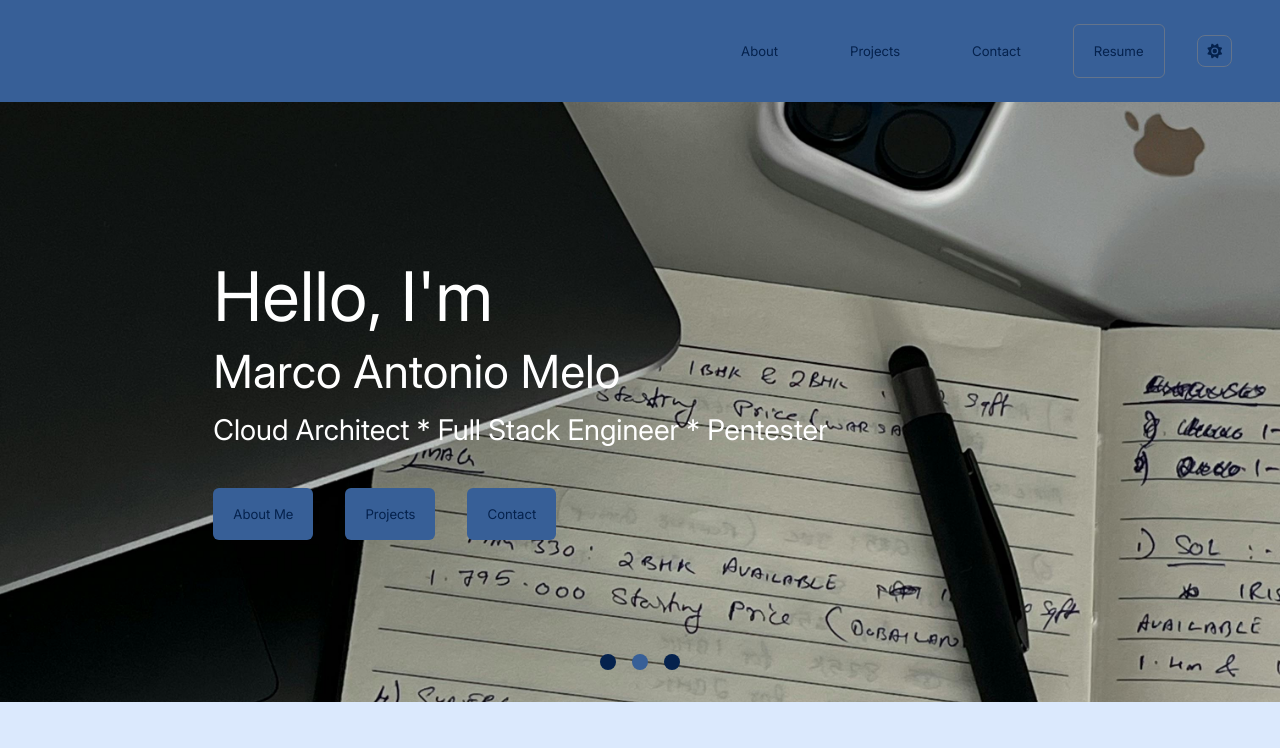
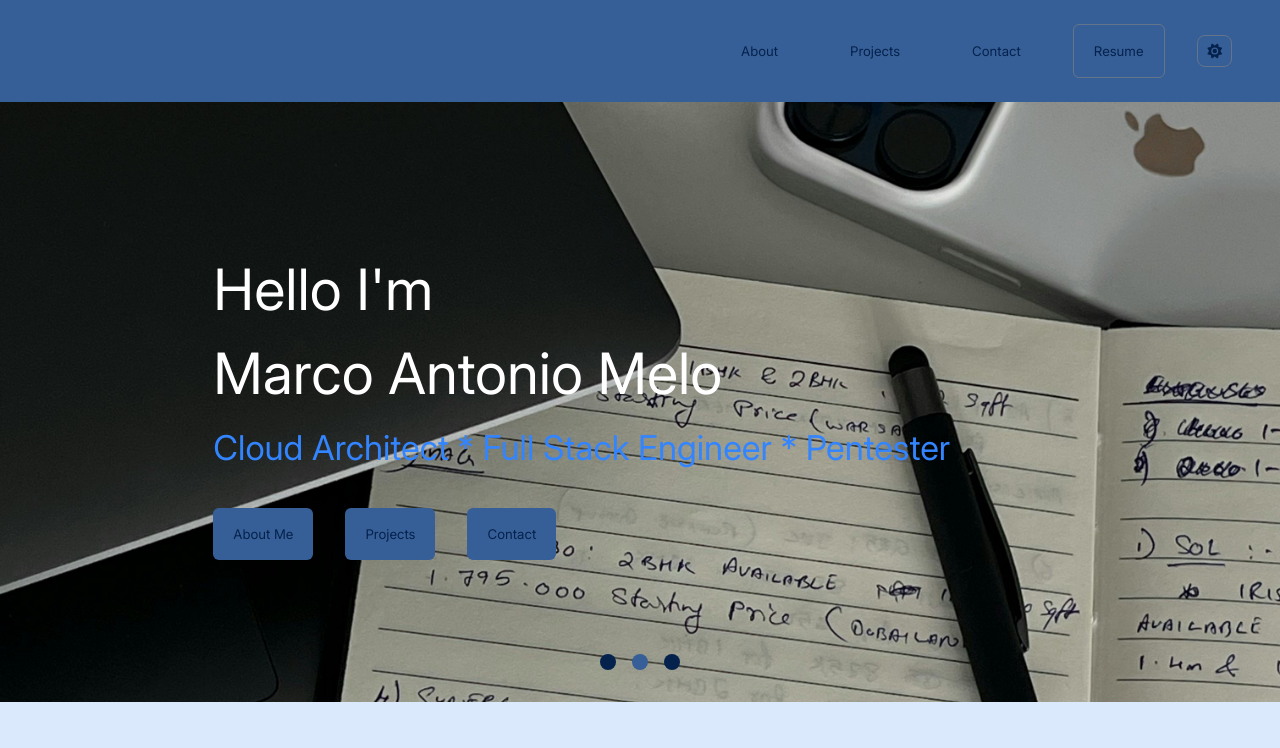
Before and after one commit to marcomg-byte/portfolio-app, a Next.js app: page / in a window 1280 px wide. Shown: the top 748 px of the page. Built offline with nearby package versions, Linux system fonts and the light colour scheme.

Commit message:
feat: Enhance responsive design across components and improve button size handling

```diff
--- a/app/page.tsx
+++ b/app/page.tsx
@@ -50,21 +50,36 @@ export default function Home() {
       <Hero
         autoPlay
         showControls={false}
+        classes={{
+          header: { title: 'mg:text-3xl mg:sm:text-4xl mg:lg:text-6xl' },
+        }}
         header={{
-          title: (
-            <div className="mg:flex mg:flex-col mg:gap-2 mg:min-w-72">
-              <span className="mg:text-7xl mg:text-white">Hello, I&apos;m</span>
-              <h1 className="mg:text-5xl mg:text-white">Marco Antonio Melo</h1>
-              <h1 className="mg:text-3xl mg:text-white">
+          title: "Hello I'm",
+          description: (
+            <div className="mg:flex mg:flex-col mg:gap-3 mg:pb-3">
+              <Typography
+                className="mg:text-3xl mg:sm:text-4xl mg:lg:text-6xl"
+                variant="h1"
+                color="white"
+                removePadding
+              >
+                Marco Antonio Melo
+              </Typography>
+              <Typography
+                className="mg:text-xl mg:sm:text-2xl mg:lg:text-4xl"
+                variant="h1"
+                color="accent"
+                removePadding
+              >
                 Cloud Architect * Full Stack Engineer * Pentester
-              </h1>
+              </Typography>
             </div>
           ),
           variant: 'h1',
           links: [
             { href: '/about', label: 'About Me', variant: 'secondary' },
-            { href: '#projects', label: 'Projects', variant: 'secondary' },
-            { href: '#contact', label: 'Contact', variant: 'secondary' },
+            { href: '/projects', label: 'Projects', variant: 'secondary' },
+            { href: '/contact', label: 'Contact', variant: 'secondary' },
           ],
         }}
         height="lg"
--- a/components/ui/atomics/buttons/Button.tsx
+++ b/components/ui/atomics/buttons/Button.tsx
@@ -43,6 +43,15 @@ interface ButtonImage {
 type ButtonType = 'button' | 'submit' | 'reset';
 
 /**
+ * Size options for the Button component.
+ *
+ * - 'sm': Small
+ * - 'md': Medium
+ * - 'lg': Large
+ */
+type ButtonSize = 'sm' | 'md' | 'lg';
+
+/**
  * Visual style variants for the Button component.
  *
  * - 'primary': Main action button
@@ -53,6 +62,25 @@ type ButtonType = 'button' | 'submit' | 'reset';
 type ButtonVariant = 'primary' | 'secondary' | 'text' | 'outline';
 
 /**
+ * Maps ButtonSize values to fixed spacing, radius, and text size classes.
+ */
+const sizeClasses: Record<ButtonSize, string> = {
+  sm: 'mg:px-1.5 mg:py-1 mg:rounded-sm mg:text-sm',
+  md: 'mg:px-2.5 mg:py-2 mg:rounded-md mg:text-sm',
+  lg: 'mg:px-3.5 mg:py-3 mg:rounded-lg mg:text-base',
+};
+
+/**
+ * Maps ButtonSize values to mobile-first spacing, radius, and text size classes.
+ * Larger breakpoints preserve the fixed size classes.
+ */
+const responsiveSizeClasses: Record<ButtonSize, string> = {
+  sm: 'mg:px-1.5 mg:py-1 mg:rounded-sm mg:text-sm',
+  md: 'mg:px-2 mg:py-1.5 mg:rounded-md mg:text-sm mg:sm:px-2.5 mg:sm:py-2',
+  lg: 'mg:px-2.5 mg:py-2 mg:rounded-md mg:text-sm mg:sm:px-3.5 mg:sm:py-3 mg:sm:rounded-lg mg:sm:text-base',
+};
+
+/**
  * Common props for the Button component, shared by both anchor and button variants.
  */
 interface BaseProps {
@@ -60,7 +88,8 @@ interface BaseProps {
   classes?: ButtonClasses;
   endAdornment?: Adornment;
   fullWidth?: boolean;
-  size?: 'sm' | 'md' | 'lg';
+  responsive?: boolean;
+  size?: ButtonSize;
   startAdornment?: Adornment;
   ref?: Ref<HTMLAnchorElement>;
   variant?: ButtonVariant;
@@ -184,6 +213,7 @@ function Button({
   endAdornment,
   href,
   fullWidth = false,
+  responsive = true,
   size = 'md',
   startAdornment,
   ref,
@@ -196,18 +226,19 @@ function Button({
   const isEndAdornmentIcon = endAdornment && 'iconName' in endAdornment;
   const isStartAdornmentImage = startAdornment && 'src' in startAdornment;
   const isEndAdornmentImage = endAdornment && 'src' in endAdornment;
+  const buttonSizeClasses = responsive
+    ? responsiveSizeClasses[size]
+    : sizeClasses[size];
+  const fullWidthClasses = responsive
+    ? 'mg:w-full mg:py-2 mg:rounded-lg mg:text-sm mg:sm:py-3 mg:sm:text-base'
+    : 'mg:w-full mg:py-3 mg:rounded-lg mg:text-base';
 
   const buttonClasses = twMerge(
     classNames(
       'mg:inline-flex mg:items-center mg:justify-between mg:font-body mg:text-primary mg:hover:text-primary-hover mg:hover:cursor-pointer',
       'mg:focus-visible:outline-1 mg:focus-visible:outline-offset-4 mg:focus-visible:outline-primary',
+      fullWidth ? fullWidthClasses : buttonSizeClasses,
       {
-        'mg:px-1.5 mg:py-1 mg:rounded-sm': size === 'sm' && !fullWidth,
-        'mg:px-2.5 mg:py-2 mg:rounded-md': size === 'md' && !fullWidth,
-        'mg:px-3.5 mg:py-3 mg:rounded-lg': size === 'lg' && !fullWidth,
-        'mg:py-3 mg:rounded-lg mg:w-full': fullWidth,
-        'mg:text-sm': (size === 'sm' || size === 'md') && !fullWidth,
-        'mg:text-base': size === 'lg' || fullWidth,
         'mg:bg-primary mg:hover:bg-primary-hover': variant === 'primary',
         'mg:bg-secondary mg:hover:bg-secondary-hover': variant === 'secondary',
         'mg:bg-transparent mg:hover:border-solid mg:hover:border-1 mg:hover:border-accent':
--- a/components/ui/atomics/carousel/Carousel.tsx
+++ b/components/ui/atomics/carousel/Carousel.tsx
@@ -3,6 +3,7 @@ import type { FC, HTMLAttributes, ReactNode, Ref } from 'react';
 import { Children, useState, useEffect, useRef, useCallback } from 'react';
 import useEmblaCarousel from 'embla-carousel-react';
 import Fade from 'embla-carousel-fade';
+import { twMerge } from 'tailwind-merge';
 import classNames from 'classnames';
 import {
   faChevronLeft,
@@ -10,6 +11,30 @@ import {
 } from '@fortawesome/free-solid-svg-icons';
 import { IconButton } from '../buttons';
 import type { IconButtonVariant } from '../buttons';
+
+/**
+ * Optional class overrides for the carousel layout regions.
+ */
+interface CarouselClasses {
+  /** Class applied to the outer carousel container. */
+  container?: string;
+  /** Class applied to the carousel controls. */
+  controls?: string;
+  /** Class applied to the controls wrapper. */
+  controlsContainer?: string;
+  /** Class applied to each pagination dot. */
+  dot?: string;
+  /** Class applied to the pagination dots container. */
+  dotsContainer?: string;
+  /** Class applied to the root carousel wrapper. */
+  root?: string;
+  /** Class applied to each carousel slide. */
+  slide?: string;
+  /** Class applied to the slides container. */
+  slidesContainer?: string;
+  /** Class applied to the inner slide content wrapper. */
+  slideInner?: string;
+}
 
 /**
  * Gap size (in px) between carousel slides.
@@ -41,6 +66,9 @@ type CarouselSlidesPerGroup = 1 | 2 | 3 | 4 | 5;
  */
 type CarouselTransition = 'fade' | 'slide';
 
+/**
+ * Maps CarouselSlidesPerView values to small breakpoint slide basis classes.
+ */
 const smSlideBasisClasses: Record<CarouselSlidesPerView, string> = {
   1: 'mg:sm:basis-[90%]',
   2: 'mg:sm:basis-[45%]',
@@ -49,6 +77,9 @@ const smSlideBasisClasses: Record<CarouselSlidesPerView, string> = {
   5: 'mg:sm:basis-[45%]',
 };
 
+/**
+ * Maps CarouselSlidesPerView values to large breakpoint slide basis classes.
+ */
 const lgSlideBasisClasses: Record<CarouselSlidesPerView, string> = {
   1: 'mg:lg:basis-[90%]',
   2: 'mg:lg:basis-[45%]',
@@ -60,13 +91,18 @@ const lgSlideBasisClasses: Record<CarouselSlidesPerView, string> = {
 /**
  * Props for the Carousel component.
  */
-interface CarouselProps extends HTMLAttributes<HTMLDivElement> {
+interface CarouselProps extends Omit<
+  HTMLAttributes<HTMLDivElement>,
+  'className'
+> {
   /** ARIA label for the carousel region. */
   'aria-label'?: string;
   /** Automatically advances slides on an interval. */
   autoPlay?: boolean;
   /** Slide content rendered inside the carousel. */
   children?: ReactNode;
+  /** Optional class overrides for carousel layout regions. */
+  classes?: CarouselClasses;
   /** Visual variant for the previous and next controls. */
   controlsVariant?: IconButtonVariant;
   /** Initial slide index to show on mount. */
@@ -132,6 +168,7 @@ const Carousel: FC<CarouselProps> = ({
   autoPlay = false,
   children,
   controlsVariant = 'filled',
+  classes = {},
   defaultIndex = 0,
   enableSwipe = true,
   gap = 16,
@@ -219,40 +256,72 @@ const Carousel: FC<CarouselProps> = ({
     emblaApi.scrollPrev();
   };
 
-  const containerClasses = classNames(
+  const rootClasses = twMerge(
+    'mg:flex mg:flex-col mg:justify-center mg:items-center mg:w-full',
+    classes?.root,
+  );
+
+  const containerClasses = twMerge(
+    classNames(
       'mg:relative mg:flex mg:justify-start mg:w-full mg:pt-4 mg:px-3 mg:overflow-hidden mg:xs:px-4 mg:sm:pt-6 mg:sm:px-8',
       {
         'mg:cursor-grab': enableSwipe,
       },
+    ),
+    classes?.container,
+  );
+
+  const controlsContainerClasses = twMerge(
+    'mg:absolute mg:top-1/2 mg:left-0 mg:w-full mg:flex mg:items-center mg:justify-between mg:px-1 mg:pointer-events-none mg:sm:px-2',
+    classes?.controlsContainer,
+  );
+
+  const controlsClasses = classNames(
+    'mg:pointer-events-auto',
+    classes?.controls,
   );
 
   const dotClasses = (index: number) =>
+    twMerge(
       classNames('mg:w-2 mg:h-2 mg:rounded-full mg:hover:cursor-pointer', {
         'mg:bg-secondary': index === selectedIndex,
         'mg:bg-secondary-subtle': index !== selectedIndex,
-    });
+      }),
+      classes?.dot,
+    );
 
-  const slideContainerClasses = classNames(
-    'mg:flex mg:items-stretch mg:justify-start mg:pb-3 mg:w-full',
-    {
+  const dotsContainerClasses = twMerge(
+    'mg:flex mg:justify-center mg:items-center mg:gap-2 mg:w-full mg:h-6',
+    classes?.dotsContainer,
+  );
+
+  const slidesContainerClasses = twMerge(
+    classNames('mg:flex mg:items-stretch mg:justify-start mg:pb-3 mg:w-full', {
       'mg:gap-1 mg:pl-1': gap === 8,
       'mg:gap-2 mg:pl-2': gap === 16,
       'mg:gap-3 mg:pl-3': gap === 24,
       'mg:gap-4 mg:pl-4': gap === 32,
       'mg:gap-5 mg:pl-5': gap === 40,
       'mg:gap-6 mg:pl-6': gap === 48,
-    },
+    }),
+    classes?.slidesContainer,
   );
 
-  const slideClasses = classNames(
+  const slideClasses = twMerge(
+    classNames(
       'mg:h-full mg:flex mg:justify-center mg:items-stretch mg:min-w-0 mg:basis-[90%] mg:p-2 mg:shrink-0',
       smSlideBasisClasses[slidesPerView],
       lgSlideBasisClasses[slidesPerView],
+    ),
+    classes?.slide,
   );
 
-  const slideInnerClasses = classNames('mg:flex mg:w-full', {
+  const slideInnerClasses = twMerge(
+    classNames('mg:flex mg:w-full', {
       'mg:justify-center': slidesPerView > 1,
-  });
+    }),
+    classes?.slideInner,
+  );
 
   const renderSlides = (children: ReactNode) => {
     const slides = Children.toArray(children);
@@ -297,7 +366,7 @@ const Carousel: FC<CarouselProps> = ({
 
   return (
     <div
-      className="mg:flex mg:flex-col mg:justify-center mg:items-center mg:w-full"
+      className={rootClasses}
       ref={ref}
       {...(rest as HTMLAttributes<HTMLDivElement>)}
     >
@@ -309,13 +378,13 @@ const Carousel: FC<CarouselProps> = ({
         onMouseEnter={handleMouseEnter}
         onMouseLeave={handleMouseLeave}
       >
-        <div className={slideContainerClasses}>{renderSlides(children)}</div>
+        <div className={slidesContainerClasses}>{renderSlides(children)}</div>
         {showControls && hasMultipleSlides && (
-          <div className="mg:absolute mg:top-1/2 mg:left-0 mg:w-full mg:flex mg:items-center mg:justify-between mg:px-1 mg:pointer-events-none mg:sm:px-2">
+          <div className={controlsContainerClasses}>
             <IconButton
               variant={controlsVariant}
               color="secondary"
-              classes={{ iconButton: 'mg:pointer-events-auto' }}
+              classes={{ iconButton: controlsClasses }}
               onClick={handlePrev}
             >
               {faChevronLeft}
@@ -323,7 +392,7 @@ const Carousel: FC<CarouselProps> = ({
             <IconButton
               variant={controlsVariant}
               color="secondary"
-              classes={{ iconButton: 'mg:pointer-events-auto' }}
+              classes={{ iconButton: controlsClasses }}
               onClick={handleNext}
             >
               {faChevronRight}
@@ -332,7 +401,7 @@ const Carousel: FC<CarouselProps> = ({
         )}
       </div>
       {showDots && scrollSnaps.length >= 1 && (
-        <div className="mg:flex mg:justify-center mg:items-center mg:gap-2 mg:w-full mg:h-6">
+        <div className={dotsContainerClasses}>
           {scrollSnaps.map((_, index) => (
             <button
               key={`dot-${index}`}
--- a/components/ui/atomics/carousel/Hero.tsx
+++ b/components/ui/atomics/carousel/Hero.tsx
@@ -3,49 +3,75 @@ import type { FC, HTMLAttributes, ReactNode } from 'react';
 import { useState, useEffect, useRef, useCallback } from 'react';
 import useEmblaCarousel from 'embla-carousel-react';
 import classNames from 'classnames';
+import { twMerge } from 'tailwind-merge';
 import {
   faChevronLeft,
   faChevronRight,
 } from '@fortawesome/free-solid-svg-icons';
 import NextImage from 'next/image';
 import { Button, IconButton, Typography } from '@/components/ui';
-import type { HeadingVariant, ParagraphVariant } from '@/components/ui';
+import type { HeadingVariant } from '@/components/ui';
+
+/**
+ * Optional class overrides for the hero layout regions.
+ */
+interface HeaderClasses {
+  /** Class applied to the header action row. */
+  action?: string;
+  /** Class applied to the overlay controls wrapper. */
+  controls?: string;
+  /** Class applied to each pagination dot. */
+  dot?: string;
+  /** Class applied to the pagination dots container. */
+  dotsContainer?: string;
+  /** Class applied to the root hero container. */
+  root?: string;
+  /** Class applied to each hero slide. */
+  slide?: string;
+  /** Class applied to the slide viewport wrapper. */
+  viewport?: string;
+  /** Classes applied to header overlay regions. */
+  header?: {
+    /** Class applied to the main header overlay container. */
+    root?: string;
+    /** Class applied to the header title. */
+    title?: string;
+  };
+}
 
 /**
  * Represents a link/button in the Hero section.
- * @property {string} href - The URL the link points to.
- * @property {string} label - The display text for the link.
- * @property {'primary' | 'secondary' | 'text' | 'outline'} [variant] - Visual style of the link/button.
  */
 interface HeroLink {
+  /** Destination URL for the hero action. */
   href: string;
+  /** Visible label for the action. */
   label: string;
+  /** Optional visual style for the action button. */
   variant?: 'primary' | 'secondary' | 'text' | 'outline';
 }
 
 /**
  * Header content for the Hero section, including title, description, and links.
- * @property {string} [description] - Optional description text.
- * @property {HeroLink[]} [links] - Optional array of action links/buttons.
- * @property {ReactNode} [title] - Optional title content (can be string or JSX).
- * @property {ParagraphVariant} [descriptionVariant] - Typography variant for the description.
- * @property {HeadingVariant} [variant] - Typography variant for the title.
  */
 interface HeroHeader {
-  description?: string;
+  /** Optional description text rendered below the title. */
+  description?: ReactNode;
+  /** Optional array of action links or buttons shown in the header. */
   links?: HeroLink[];
-  title?: ReactNode;
-  descriptionVariant?: ParagraphVariant;
+  /** Optional title content, either plain text or JSX. */
+  title?: string;
+  /** Typography variant used for the title. */
   variant?: HeadingVariant;
 }
 
 /**
  * Represents an image displayed in the Hero carousel.
- * @property {string} src - Image source URL.
- * @property {string} alt - Alternative text for accessibility.
  */
 interface HeroImage {
+  /** Source path or URL for the hero image. */
   src: string;
+  /** Alternative text describing the hero image. */
   alt: string;
 }
 
@@ -72,6 +98,22 @@ const heightClasses: Record<HeroHeight, string> = {
 };
 
 /**
+ * Maps HeroHeight values to responsive Tailwind CSS height classes.
+ * @property {'sm'} sm - Small responsive height class.
+ * @property {'md'} md - Medium responsive height class.
+ * @property {'lg'} lg - Large responsive height class.
+ * @property {'xl'} xl - Extra large responsive height class.
+ * @property {'full'} full - Full-height responsive class.
+ */
+const responsiveHeightClasses: Record<HeroHeight, string> = {
+  sm: 'mg:h-[260px] mg:sm:h-[300px]',
+  md: 'mg:h-[340px] mg:sm:h-[450px]',
+  lg: 'mg:h-[420px] mg:sm:h-[600px]',
+  xl: 'mg:h-[520px] mg:sm:h-[750px]',
+  full: 'mg:min-h-svh mg:h-svh',
+};
+
+/**
  * Allowed aspect ratio options for the Hero component.
  * @type {'16:9'|'4:3'|'1:1'}
  */
@@ -90,41 +132,54 @@ const aspectRatioClasses: Record<HeroAspectRatio, string> = {
 };
 
 /**
+ * Maps HeroAspectRatio values to responsive Tailwind CSS aspect ratio classes.
+ * @property {'16:9'} '16:9' - 16:9 responsive aspect ratio class.
+ * @property {'4:3'} '4:3' - 4:3 responsive aspect ratio class.
+ * @property {'1:1'} '1:1' - 1:1 responsive aspect ratio class.
+ */
+const responsiveAspectRatioClasses: Record<HeroAspectRatio, string> = {
+  '16:9': 'mg:aspect-[4/5] mg:sm:aspect-[16/9]',
+  '4:3': 'mg:aspect-[4/5] mg:sm:aspect-[4/3]',
+  '1:1': 'mg:aspect-square',
+};
+
+/**
  * Props for the Hero component, configuring layout, images, header, and carousel behavior.
- *
- * @property {HeroAspectRatio} [aspectRatio] - Aspect ratio of the hero image area.
- * @property {boolean} [autoPlay] - Enables automatic slide transition.
- * @property {boolean} [enableSwipe] - Enables swipe gesture navigation.
- * @property {HeroHeader} [header] - Header content (title, description, links).
- * @property {HeroHeight} [height] - Height of the hero section.
- * @property {HeroImage[]} [images] - Array of images to display in the carousel.
- * @property {number} [interval] - Autoplay interval in ms.
- * @property {boolean} [lazyLoad] - Enables lazy loading for images.
- * @property {boolean} [loop] - Enables infinite looping of slides.
- * @property {'cover'|'contain'|'fill'|'none'|'scale-down'} [objectFit] - CSS object-fit for images.
- * @property {boolean} [showControls] - Shows navigation controls.
- * @property {boolean} [pauseOnHover] - Pauses autoplay on hover.
- * @property {boolean} [responsive] - Makes the hero section responsive.
- * @property {boolean} [showDots] - Shows pagination dots.
- * @property {'fade'|'slide'} [transition] - Transition animation type.
- * @property {number} [transitionDuration] - Transition duration in ms.
  */
-interface HeroProps extends HTMLAttributes<HTMLDivElement> {
+interface HeroProps extends Omit<HTMLAttributes<HTMLDivElement>, 'className'> {
+  /** Aspect ratio used when the hero is rendered as an image container. */
   aspectRatio?: HeroAspectRatio;
+  /** Automatically advances between images on a timer. */
   autoPlay?: boolean;
+  /** Optional class overrides for hero layout regions. */
+  classes?: HeaderClasses;
+  /** Enables swipe and drag gestures for the hero carousel. */
   enableSwipe?: boolean;
+  /** Header content rendered over the hero images. */
   header?: HeroHeader;
+  /** Fixed hero height preset used when `aspectRatio` is not provided. */
   height?: HeroHeight;
+  /** Images displayed inside the hero carousel. */
   images?: HeroImage[];
+  /** Autoplay interval in milliseconds. */
   interval?: number;
+  /** Uses lazy loading for hero images instead of eager loading. */
   lazyLoad?: boolean;
+  /** Enables looping when the carousel reaches either end. */
   loop?: boolean;
+  /** CSS object-fit value used for the hero images. */
   objectFit?: 'cover' | 'contain' | 'fill' | 'none' | 'scale-down';
+  /** Shows the previous and next navigation controls. */
   showControls?: boolean;
+  /** Pauses autoplay while the pointer is over the hero. */
   pauseOnHover?: boolean;
+  /** Enables the mobile-first responsive layout. */
   responsive?: boolean;
+  /** Shows pagination dots below the hero. */
   showDots?: boolean;
+  /** Transition style used between hero images. */
   transition?: 'fade' | 'slide';
+  /** Transition duration in milliseconds. */
   transitionDuration?: number;
 }
 
@@ -174,6 +229,7 @@ interface HeroProps extends HTMLAttributes<HTMLDivElement> {
 const Hero: FC<HeroProps> = ({
   aspectRatio,
   autoPlay = false,
+  classes = {},
   enableSwipe = true,
   header = { links: [], variant: 'h2' },
   height = 'md',
@@ -230,30 +286,84 @@ const Hero: FC<HeroProps> = ({
   };
 
   const imageContainerClasses = aspectRatio
-    ? aspectRatioClasses[aspectRatio]
+    ? responsive
+      ? responsiveAspectRatioClasses[aspectRatio]
+      : aspectRatioClasses[aspectRatio]
+    : responsive
+      ? responsiveHeightClasses[height]
       : heightClasses[height];
 
-  const containerClasses = classNames(
-    'mg:relative mg:overflow-hidden',
+  const containerClasses = twMerge(
+    classNames(
+      'mg:relative mg:overflow-hidden mg:isolate',
       responsive && 'mg:w-full',
       enableSwipe && 'mg:cursor-grab',
+    ),
+    classes?.root,
+  );
+
+  const viewportClasses = twMerge(
+    classNames('mg:flex', {
+      'mg:touch-pan-y': enableSwipe,
+    }),
+    classes?.viewport,
   );
 
   const dotClasses = (index: number) =>
+    twMerge(
       classNames(
         'mg:w-2 mg:h-2 mg:rounded-full mg:transition-colors mg:hover:cursor-pointer',
         {
           'mg:bg-secondary': index === selectedIndex,
           'mg:bg-secondary-subtle': index !== selectedIndex,
         },
+      ),
+      classes?.dot,
     );
 
-  const slideClasses = classNames(
-    'mg:flex-[0_0_100%] mg:relative',
-    imageContainerClasses,
-    {
+  const slideClasses = twMerge(
+    classNames('mg:flex-[0_0_100%] mg:relative', imageContainerClasses, {
       'mg:transition-opacity': transition === 'fade',
-    },
+    }),
+    classes?.slide,
+  );
+
+  const headerClasses = twMerge(
+    classNames(
+      'mg:absolute mg:z-10 mg:flex mg:flex-col',
+      responsive
+        ? 'mg:inset-x-4 mg:top-1/2 mg:max-w-[calc(100%-2rem)] mg:-translate-y-1/2 mg:sm:inset-x-auto mg:sm:top-1/4 mg:sm:left-1/6 mg:sm:max-w-[min(72%,48rem)] mg:sm:translate-y-0 mg:gap-1 mg:sm:gap-2'
+        : 'mg:top-1/4 mg:left-1/6 mg:gap-2',
+    ),
+    classes?.header?.root,
+  );
+
+  const actionClasses = twMerge(
+    classNames(
+      'mg:flex mg:justify-start',
+      responsive
+        ? 'mg:items-start mg:gap-2 mg:xs:flex-row mg:xs:flex-wrap mg:sm:items-center mg:sm:gap-4'
+        : 'mg:items-center mg:gap-4',
+    ),
+    classes?.action,
+  );
+
+  const controlsClasses = twMerge(
+    classNames(
+      'mg:absolute mg:left-0 mg:z-10 mg:flex mg:w-full mg:items-center mg:justify-between mg:pointer-events-none',
+      responsive
+        ? 'mg:top-1/2 mg:-translate-y-1/2 mg:px-2 mg:sm:top-1/3 mg:sm:translate-y-0 mg:sm:px-6'
+        : 'mg:top-1/3 mg:px-6',
+    ),
+    classes?.controls,
+  );
+
+  const dotsContainerClasses = twMerge(
+    classNames(
+      'mg:absolute mg:left-1/2 mg:z-10 mg:flex mg:-translate-x-1/2 mg:gap-2',
+      responsive ? 'mg:bottom-3 mg:sm:bottom-4' : 'mg:bottom-4',
+    ),
+    classes?.dotsContainer,
   );
 
   useEffect(() => {
@@ -284,7 +394,7 @@ const Hero: FC<HeroProps> = ({
       onMouseLeave={handleMouseLeave}
       {...(rest as HTMLAttributes<HTMLDivElement>)}
     >
-      <div className="mg:flex">
+      <div className={viewportClasses}>
         {images.map((image, index) => (
           <div
             key={`hero-image-${index}`}
@@ -308,18 +418,18 @@ const Hero: FC<HeroProps> = ({
           </div>
         ))}
       </div>
-      <div className="mg:absolute mg:top-1/4 mg:left-1/6 mg:flex mg:flex-col mg:gap-4">
-        {header.title && (
-          <Typography color="inverse" variant={header?.variant}>
+      <div className={headerClasses}>
+        {header?.title && (
+          <Typography
+            className={classes?.header?.title}
+            color="white"
+            variant={header?.variant}
+          >
             {header.title}
           </Typography>
         )}
-        {header?.description && (
-          <Typography color="inverse" variant={header?.descriptionVariant}>
         {header?.description}
-          </Typography>
-        )}
-        <div className="mg:flex mg:justify-start mg:items-center mg:gap-4">
+        <div className={actionClasses}>
           {header?.links?.map((link, index) => (
             <Button
               key={`hero-link-${index}`}
@@ -334,11 +444,13 @@ const Hero: FC<HeroProps> = ({
         </div>
       </div>
       {showControls && images.length > 1 && (
-        <div className="mg:absolute mg:top-1/3 mg:w-full mg:flex mg:items-center mg:justify-between mg:px-6">
+        <div className={controlsClasses}>
           <IconButton
             variant="filled"
             color="secondary"
-            classes={{ iconButton: 'mg:animate-slide-in-left' }}
+            classes={{
+              iconButton: 'mg:pointer-events-auto mg:animate-slide-in-left',
+            }}
             onClick={handlePrev}
           >
             {faChevronLeft}
@@ -346,7 +458,9 @@ const Hero: FC<HeroProps> = ({
           <IconButton
             variant="filled"
             color="secondary"
-            classes={{ iconButton: 'mg:animate-slide-in-right' }}
+            classes={{
+              iconButton: 'mg:pointer-events-auto mg:animate-slide-in-right',
+            }}
             onClick={handleNext}
           >
             {faChevronRight}
@@ -354,7 +468,7 @@ const Hero: FC<HeroProps> = ({
         </div>
       )}
       {showDots && scrollSnaps.length > 1 && (
-        <div className="mg:absolute mg:bottom-4 mg:left-1/2 mg:-translate-x-1/2 mg:flex mg:gap-2">
+        <div className={dotsContainerClasses}>
           {scrollSnaps.map((_, index) => (
             <button
               key={`hero-dot-${index}`}
```
Also changed, not shown: components/ui/atomics/card/Header.tsx (+6 -1 lines), components/ui/atomics/typography/Typography.tsx (+39 -29 lines), lib/useBreakpoints.ts (+13 -9 lines). Lines whose indentation alone changed are shown as unchanged.
